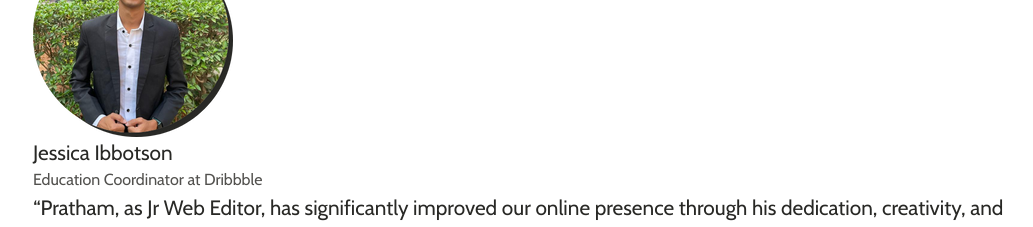
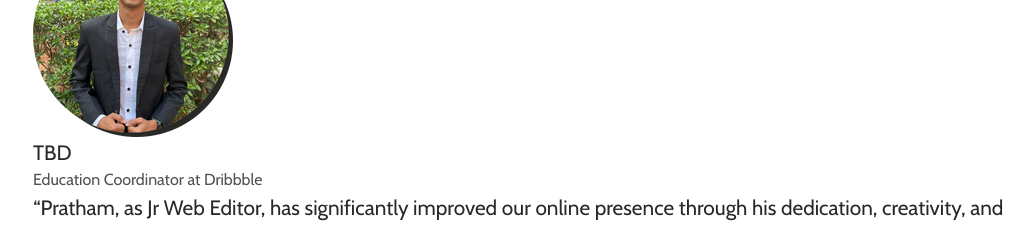
Before and after one commit to prathamm2506/new_portfolio, a React (Vite) app: page / in a window 1280 px wide. Shown: the part 3180-3407 px from the top of the page, without its empty margins (95-1128 px from the left). Built offline with nearby package versions, Linux system fonts and the light colour scheme.

Commit message:
2 reviews added

```diff
--- a/src/components/testimonials/Testimonial.jsx
+++ b/src/components/testimonials/Testimonial.jsx
@@ -22,7 +22,7 @@ const Testimonial = () => {
                  className="w-20"
               />
               <div className="flex flex-col">
-                <p>Jessica Ibbotson</p>
+                <p>TBD</p>
                 <small>Education Coordinator at Dribbble</small>
               </div>
             </div>
```
